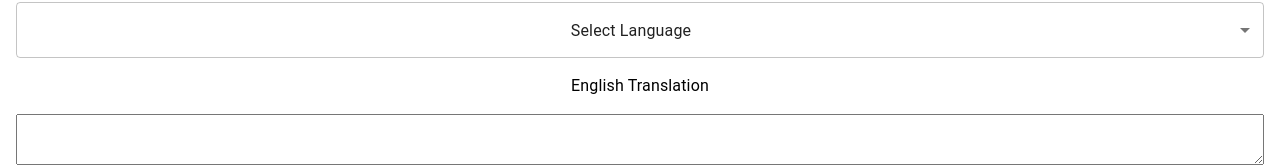
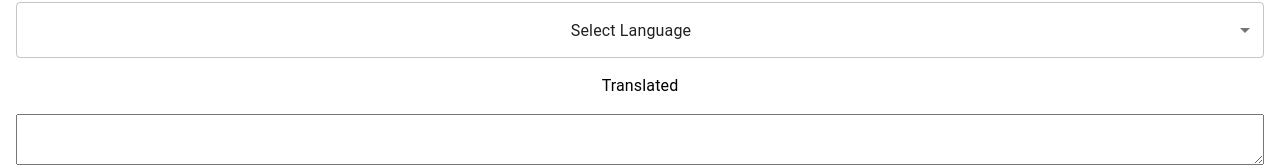
Before and after one commit to saurabsen/nwHacks2023, a React (Create React App) app in the folder frontend/: page /capture in a window 1280 px wide. Shown: the part 452-619 px from the top of the page. Built offline with nearby package versions, Linux system fonts and the light colour scheme.

Commit message:
Fix the label

```diff
--- a/frontend/src/view/Capture.jsx
+++ b/frontend/src/view/Capture.jsx
@@ -21,7 +21,7 @@ export const Capture = () => {
         <Typography>English Translation</Typography>
         <TextareaAutosize minRows={3}></TextareaAutosize>
         <LanguageSelect />
-        <Typography>English Translation</Typography>
+        <Typography>Translated</Typography>
         <TextareaAutosize minRows={3}></TextareaAutosize>
 
       </Box>
```
